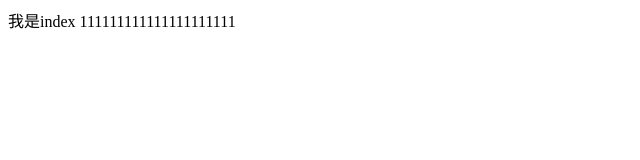
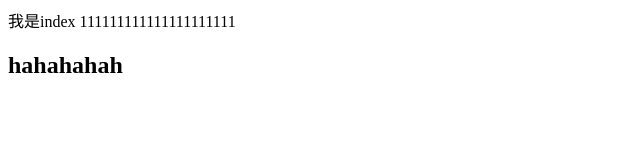
Before and after one commit to zangyich/git-demo, a plain HTML site: page index.html in a window 1280 px wide. Shown: the whole page, without its empty margins (0-640 px from the left). Drawn offline with Linux system fonts and the light colour scheme.

Commit message:
3rdsubmitA

```diff
--- a/index.html
+++ b/index.html
@@ -1 +1,2 @@
 我是index 111111111111111111111
+<h2>hahahahah</h2>
```
